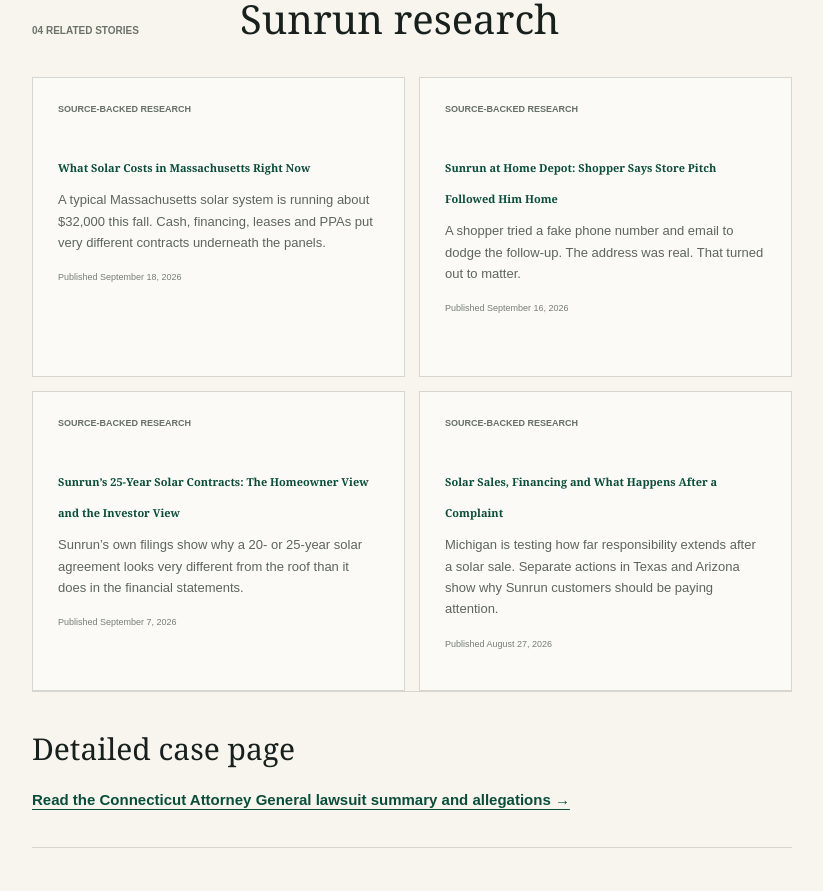
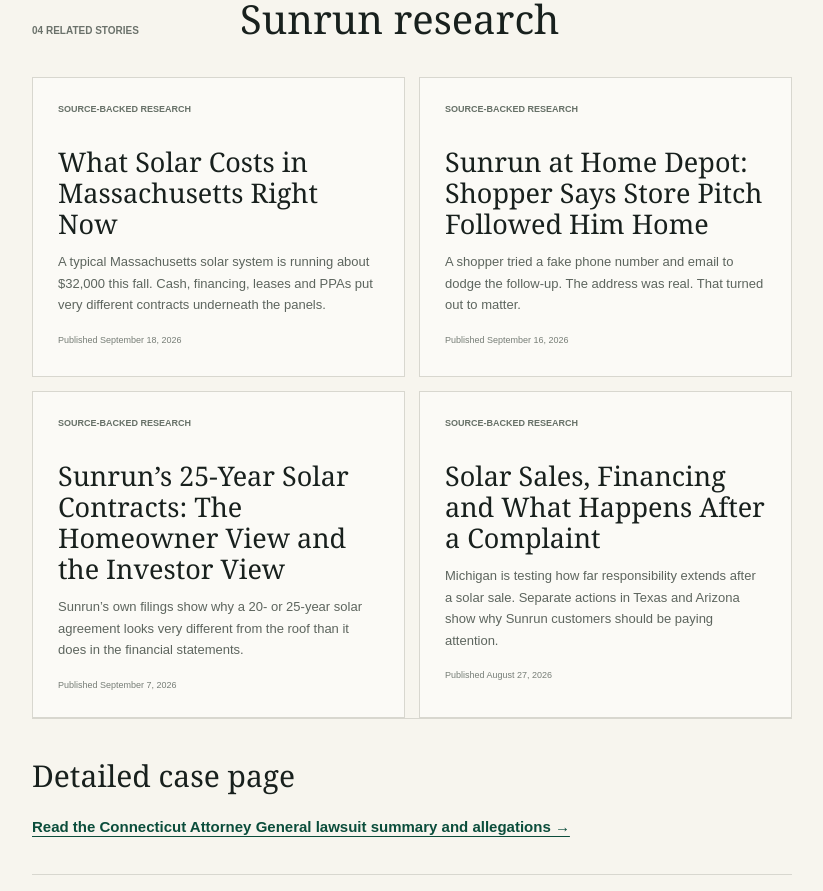
Before and after one commit to Decentralized-Rob/solar-consumer-research, a Next.js app: page /companies/sunrun in a window 1280 px wide. Shown: the part 2540-3431 px from the top of the page, without its empty margins (228-1051 px from the left). Built offline with nearby package versions, Linux system fonts and the light colour scheme.

Commit message:
style: keep Sunrun linked titles readable

```diff
--- a/app/editorial.css
+++ b/app/editorial.css
@@ -484,6 +484,7 @@
 .state-source-grid p { margin: 0; color: #5d655e; font-size: 13px; line-height: 1.65; }
 .state-source-grid small { margin-top: 18px; color: #777e77; font-size: 9px; }
 .state-source-grid a { margin-top: auto; padding-top: 26px; color: var(--green); font-size: 11px; font-weight: 900; }
+.sunrun-research-section .state-source-grid h3 a { margin-top: 0; padding-top: 0; color: inherit; font-size: inherit; font-weight: inherit; }
 .state-research-status { margin-top: 54px; padding: 25px; border: 1px solid var(--line); background: #eeece4; }
 .state-research-status strong { font-family: Georgia, serif; font-size: 22px; font-weight: 500; }
 .state-research-status p { margin: 10px 0 0; color: #626a63; font-size: 12px; line-height: 1.65; }
```
